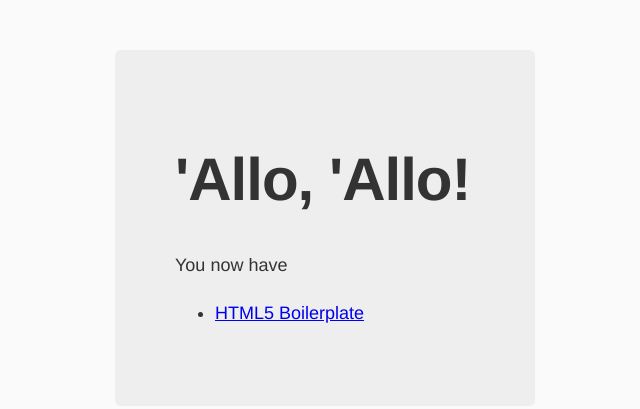
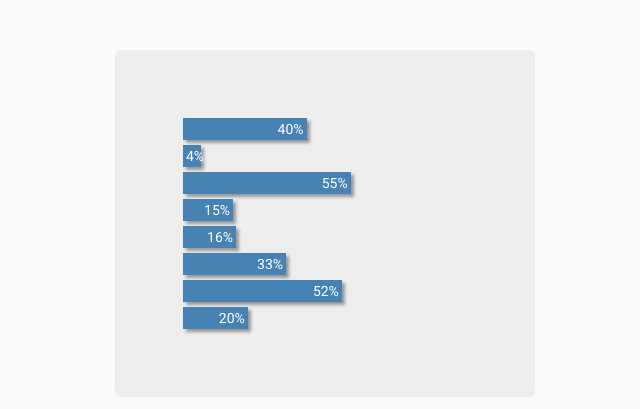
Before and after one commit to pelowok/obtuse-ferret, a website: page app/index.html in a window 1280 px wide. Shown: the whole page, without its empty margins (315-955 px from the left). Drawn offline with nearby package versions, Linux system fonts and the light colour scheme; files that its build step writes are made by us from their sources.

Commit message:
basic bar chart added

```diff
--- a/app/index.html
+++ b/app/index.html
@@ -2,7 +2,7 @@
 <html lang="">
   <head>
     <meta charset="utf-8">
-    <title>angular js examples</title>
+    <title>angular d3 examples</title>
     <meta name="description" content="">
     <meta name="viewport" content="width=device-width, initial-scale=1">
 
@@ -25,11 +25,13 @@
 
 
     <div class="hero-unit">
-      <h1>'Allo, 'Allo!</h1>
-      <p>You now have</p>
-      <ul>
-        <li><a href="https://html5boilerplate.com/">HTML5 Boilerplate</a></li>
-      </ul>
+
+      <div ng-app="myApp">
+
+        <bars data="40,4,55,15,16,33,52,20"></bars>
+
+      </div>
+
     </div>
 
 
@@ -39,7 +41,8 @@
     <!-- endbower -->
     <!-- endbuild -->
 
-
+    <script src="http://d3js.org/d3.v3.min.js" charset="utf-8"></script>
+    <script src="https://ajax.googleapis.com/ajax/libs/angularjs/1.0.7/angular.min.js"></script>
 
     <!-- build:js scripts/main.js -->
     <script src="scripts/main.js"></script>
--- a/app/scripts/main.js
+++ b/app/scripts/main.js
@@ -1 +1,20 @@
-console.log('\'Allo \'Allo!'); // eslint-disable-line no-console
+angular.module('myApp', []).
+
+    directive('bars', function ($parse) {
+        return {
+            restrict: 'E',
+            replace: true,
+            template: '<div id="chart"></div>',
+            link: function (scope, element, attrs) {
+                var data = attrs.data.split(','),
+                    chart = d3.select('#chart')
+                        .append("div").attr("class", "chart")
+                        .selectAll('div')
+                        .data(data).enter()
+                        .append("div")
+                        .transition().ease("elastic")
+                        .style("width", function(d) { return d + "%"; })
+                        .text(function(d) { return d + "%"; });
+            }
+        };
+    });
--- a/app/styles/main.css
+++ b/app/styles/main.css
@@ -1,6 +1,8 @@
+@import url(https://fonts.googleapis.com/css?family=Roboto:400,700,900,300,500);
+
 body {
   background: #fafafa;
-  font-family: "Helvetica Neue", Helvetica, Arial, sans-serif;
+  font-family: "Roboto", "Helvetica Neue", Helvetica, Arial, sans-serif;
   color: #333;
 }
 
@@ -27,3 +29,24 @@
   color: #000;
   padding: 0.2em 0;
 }
+
+.chart {
+  background: #eee;
+  padding: 3px;
+}
+
+.chart div {
+  width: 0;
+  transition: all 1s ease-out;
+  -moz-transition: all 1s ease-out;
+  -webkit-transition: all 1s ease-out;
+}
+
+.chart div {
+  font: 14px Roboto;
+  background-color: steelblue;
+  text-align: right;
+  padding: 3px;
+  margin: 5px;
+  color: white;
+  box-shadow: 3px 3px 3px #999
```
Also changed, not shown: app/apple-touch-icon.png, app/favicon.ico.
